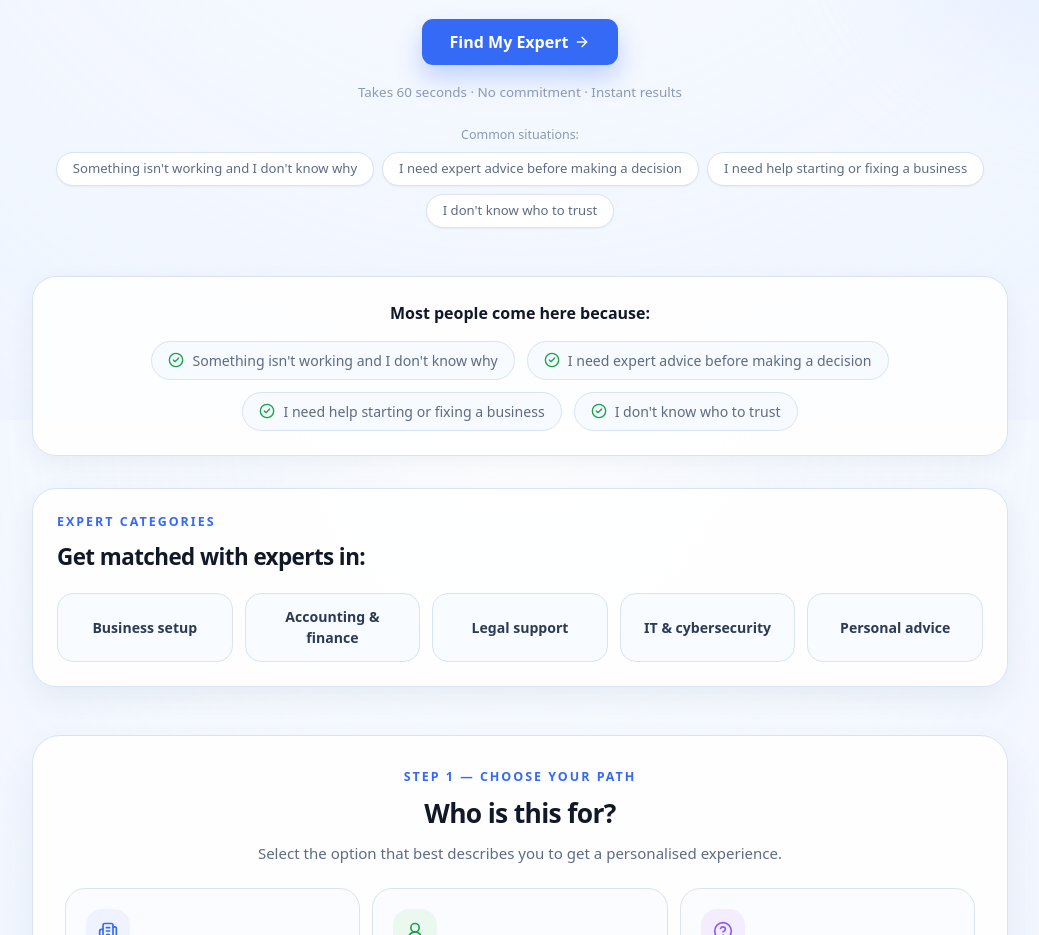
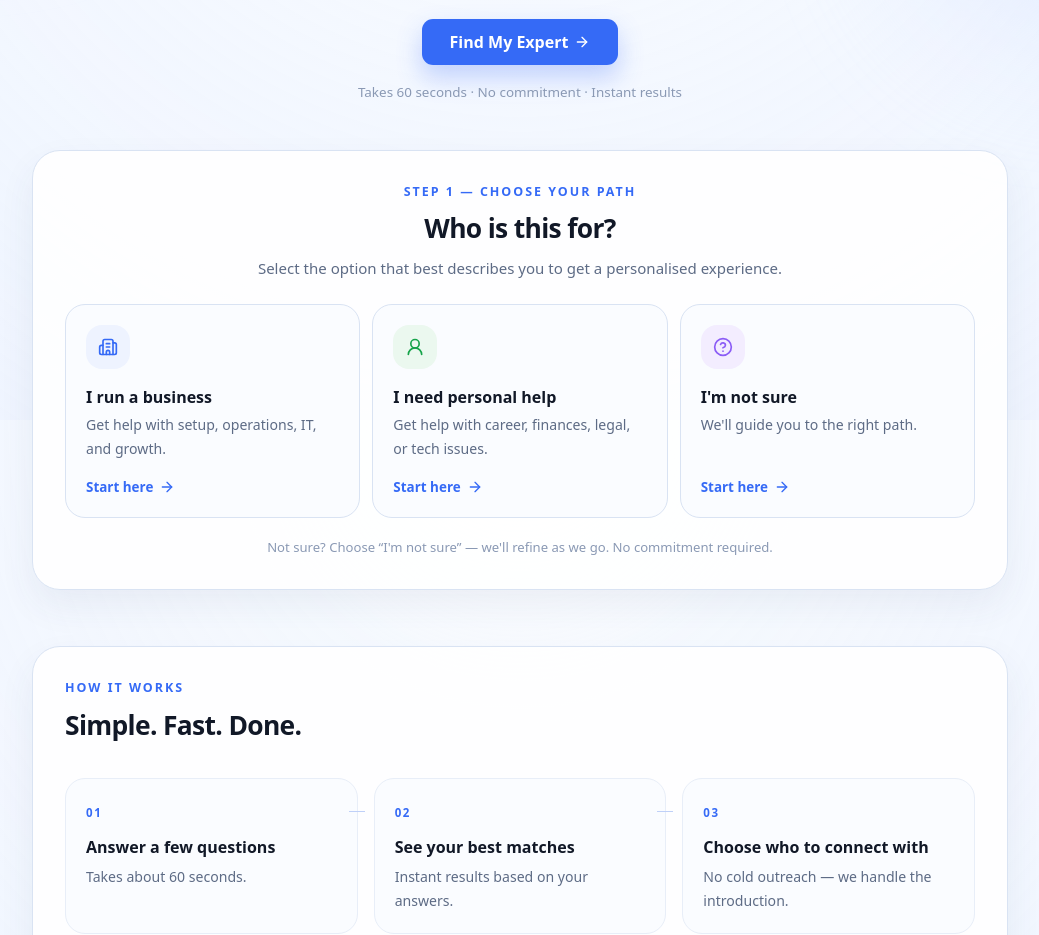
Before and after one commit to mr-fahad-03/smartlink-mvp, a Next.js app in the folder frontend/: page / in a window 1280 px wide. Shown: the part 380-1315 px from the top of the page, without its empty margins (120-1159 px from the left). Built offline with nearby package versions, Linux system fonts and the light colour scheme.

Commit message:
Removed 3 section

```diff
--- a/frontend/src/app/page.tsx
+++ b/frontend/src/app/page.tsx
@@ -84,33 +84,6 @@ const trustSignals = [
   },
 ];
 
-const quickStartSituations = [
-  {
-    label: "Something isn't working and I don't know why",
-    situation: "situation_not_working",
-  },
-  {
-    label: "I need expert advice before making a decision",
-    situation: "situation_need_advice",
-  },
-  {
-    label: "I need help starting or fixing a business",
-    situation: "situation_business_help",
-  },
-  {
-    label: "I don't know who to trust",
-    situation: "situation_trust",
-  },
-] as const;
-
-const expertCategories = [
-  "Business setup",
-  "Accounting & finance",
-  "Legal support",
-  "IT & cybersecurity",
-  "Personal advice",
-] as const;
-
 export default function Home() {
   return (
     <main className="relative isolate min-h-screen overflow-hidden text-[#111827]">
@@ -182,67 +155,6 @@ export default function Home() {
         <p className="mt-4 text-[0.84rem] text-[#8A99B4]">
           Takes 60 seconds · No commitment · Instant results
         </p>
-
-        {/* Common situations */}
-        <div className="mt-6 flex flex-wrap items-center justify-center gap-2">
-          <p className="w-full text-center text-[0.78rem] font-medium text-[#8A99B4]">
-            Common situations:
-          </p>
-          {quickStartSituations.map(({ label, situation }) => (
-            <Link
-              key={situation}
-              href={`/quiz?situation=${situation}`}
-              className="rounded-full border border-[#D9E3F3] bg-white px-4 py-1.5 text-[0.82rem] font-medium text-[#5D6B85] shadow-sm transition hover:border-[#356AF6]/50 hover:text-[#356AF6]"
-            >
-              {label}
-            </Link>
-          ))}
-        </div>
-      </section>
-
-      {/* ── PROBLEM CONTEXT ── */}
-      <section className="pb-8">
-        <div className="mx-auto w-full max-w-5xl px-6">
-          <div className="rounded-[24px] border border-[#D9E3F3] bg-white/90 p-6 text-center shadow-[0_8px_24px_rgba(56,75,107,0.06)]">
-            <p className="text-[1rem] font-semibold text-[#111827]">Most people come here because:</p>
-            <div className="mt-4 flex flex-wrap items-center justify-center gap-3">
-              {quickStartSituations.map(({ label, situation }) => (
-                <Link
-                  key={situation}
-                  href={`/quiz?situation=${situation}`}
-                  className="group flex items-center gap-2 rounded-full border border-[#D9E3F3] bg-[#F7FAFF] px-4 py-2 text-[0.88rem] font-medium text-[#5D6B85] transition hover:-translate-y-0.5 hover:border-[#7EA5FF] hover:bg-white hover:text-[#356AF6] hover:shadow-[0_10px_20px_rgba(56,75,107,0.08)] focus-visible:outline-none focus-visible:ring-2 focus-visible:ring-[#356AF6] focus-visible:ring-offset-2"
-                >
-                  <CheckCircle2 className="h-4 w-4 text-[#16A34A] transition group-hover:text-[#356AF6]" />
-                  {label}
-                </Link>
-              ))}
-            </div>
-          </div>
-        </div>
-      </section>
-
-      {/* ── EXPERT CATEGORIES ── */}
-      <section className="pb-12">
-        <div className="mx-auto w-full max-w-5xl px-6">
-          <div className="rounded-[24px] border border-[#D9E3F3] bg-white/90 p-6 shadow-[0_10px_28px_rgba(56,75,107,0.08)]">
-            <p className="text-[0.78rem] font-semibold uppercase tracking-[0.16em] text-[#356AF6]">
-              Expert Categories
-            </p>
-            <h2 className="mt-2 text-[1.4rem] font-semibold tracking-tight text-[#111827]">
-              Get matched with experts in:
-            </h2>
-            <div className="mt-5 grid gap-3 sm:grid-cols-2 lg:grid-cols-5">
-              {expertCategories.map((category) => (
-                <div
-                  key={category}
-                  className="flex min-h-16 items-center justify-center rounded-2xl border border-[#D9E3F3] bg-[#F8FBFF] px-3 py-3 text-center text-[0.88rem] font-semibold text-[#2C3A57]"
-                >
-                  {category}
-                </div>
-              ))}
-            </div>
-          </div>
-        </div>
       </section>
 
       {/* ── WHO IS THIS FOR ── */}
```
